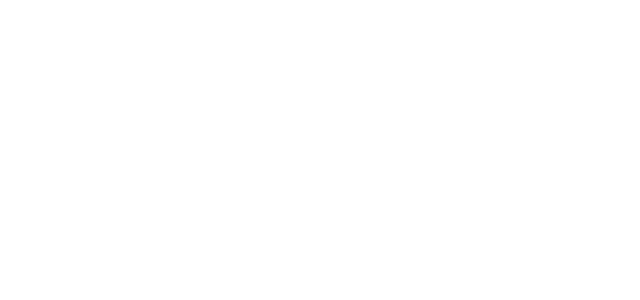
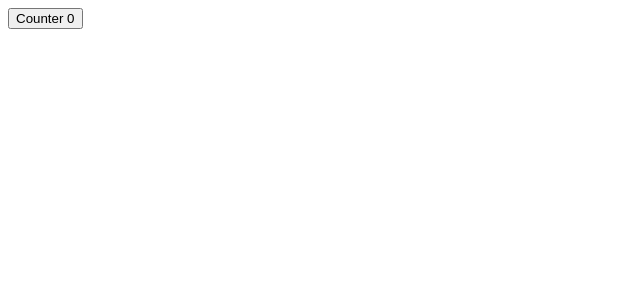
Before and after one commit to shutsugan/training-vue-basics, a Vue app: page / in a window 1280 px wide. Shown: the top 300 px of the page, without its empty margins (0-640 px from the left). Built offline with nearby package versions, Linux system fonts and the light colour scheme.

Commit message:
feat(counter): create counter component with data as a function

```diff
--- a/src/App.vue
+++ b/src/App.vue
@@ -1,10 +1,14 @@
 <template>
-  <div id="app"></div>
+  <div id="app">
+    <counter />
+  </div>
 </template>
 
 <script>
+import Counter from "./Counter.vue";
 export default {
   name: "App",
+  components: { Counter },
 };
 </script>
 
--- /dev/null
+++ b/src/Counter.vue
@@ -0,0 +1,15 @@
+<template>
+  <button @click="count++">Counter {{ count }}</button>
+</template>
+
+<script>
+export default {
+  data() {
+    return {
+      count: 0,
+    };
+  },
+};
+</script>
+
+<style></style>
```
